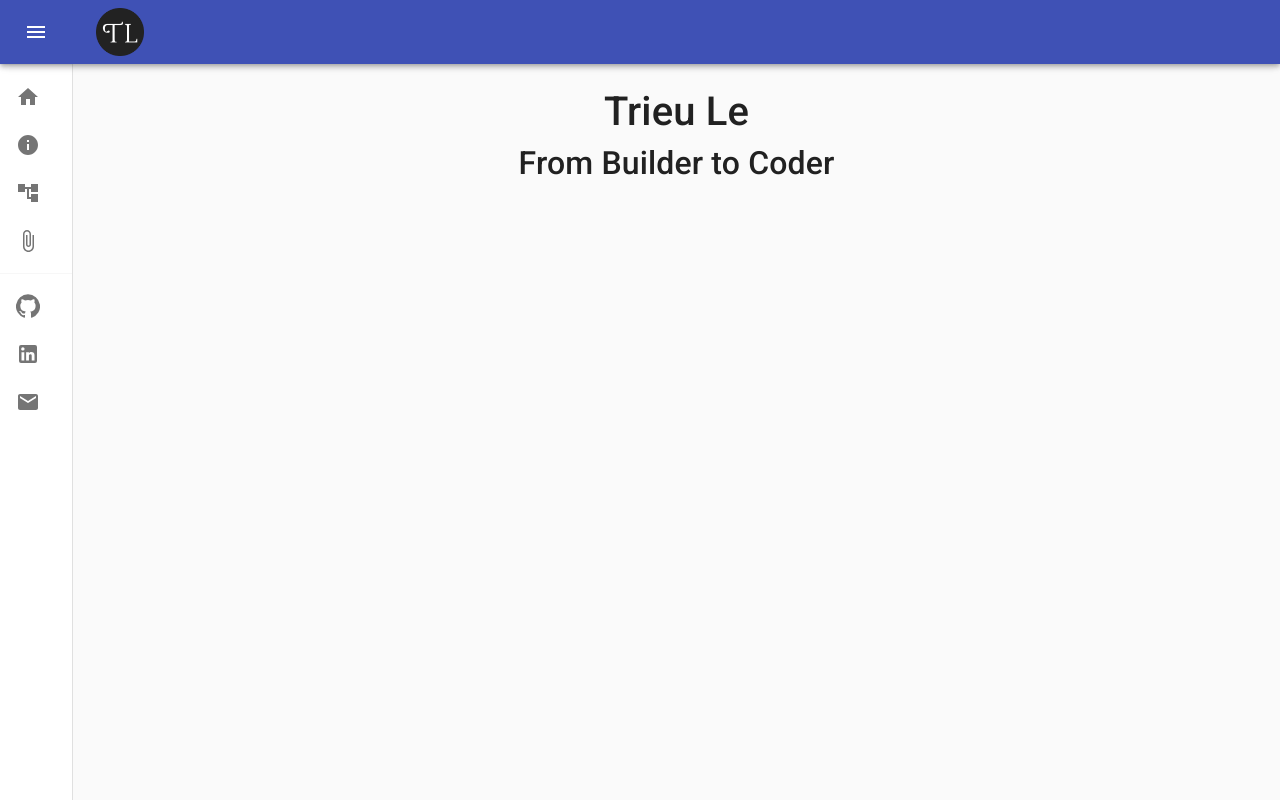
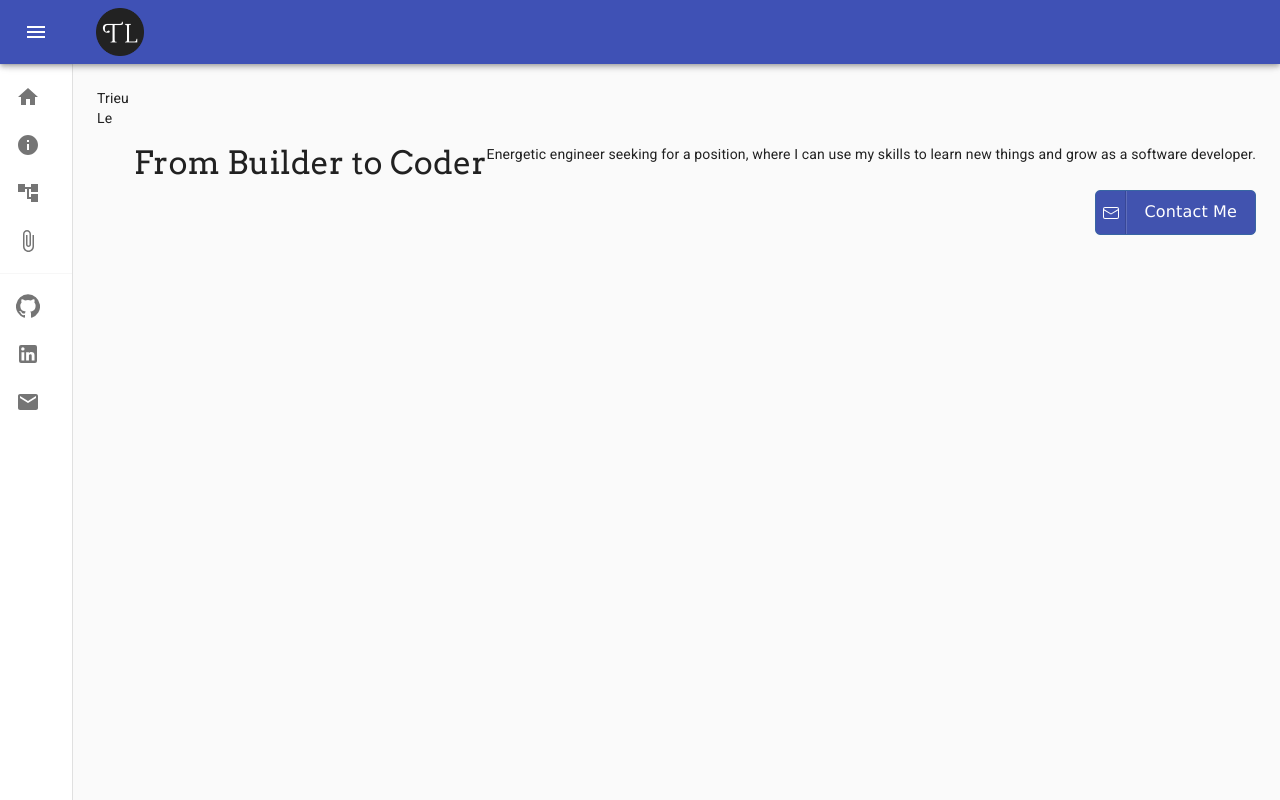
Before and after one commit to trieule50/trieu-le-portfolio-2.0, a React (Create React App) app: page / in a window 1280 px wide. Built offline with nearby package versions, Linux system fonts and the light colour scheme.

Commit message:
Edit style

```diff
--- a/public/index.html
+++ b/public/index.html
@@ -13,6 +13,8 @@
     <link rel="manifest" href="%PUBLIC_URL%/manifest.json" />
     <link rel="stylesheet" href="https://fonts.googleapis.com/css?family=Roboto:300,400,500,700&display=swap" />
     <link rel="stylesheet" href="https://fonts.googleapis.com/icon?family=Material+Icons" />
+    <link href="https://fonts.googleapis.com/css2?family=Arvo&display=swap" rel="stylesheet">
+    <link href="https://fonts.googleapis.com/css2?family=Roboto:wght@300&display=swap" rel="stylesheet">
     <title>Trieu Le</title>
   </head>
   <body>
--- a/src/components/About/index.js
+++ b/src/components/About/index.js
@@ -12,15 +12,25 @@ import AutoIcon from '../About/autocad.png';
 import BimIcon from '../About/bim.png';
 import NodeIcon from '../About/node-js.png';
 import BootIcon from '../About/bootstrapicon.png';
+import Profile from '../About/profile.jpeg';
 
 const About = () => {
     return(
         <div>
-            <h1>About</h1>
-            <p>I am a software engineer with a background in engineering. As a civil engineer, I enjoy solving problems in the most unorthodox way and creating projects that the general public uses everyday. During my time in project management, I became very passionate about technology more specifically, artificial intelligence in construction.  And on May 2021, I made a decision to study software engineering in hope to make a bigger impact on society.</p>
+            <h1 style={{padding: "1rem"}}>About</h1>
+            <div className="profile-container">
+                <img src={Profile} alt="profile picture" className="profile"/>
+            </div>
+            <div className="about-container">
+                <p style={{
+                    padding: "1.5rem",
+                    fontFamily: "Roboto",
+                    fontSize: "1rem"
+                }}>I am a software engineer with a background in engineering. As a civil engineer, I enjoy solving problems in the most unorthodox way and creating projects that the general public uses everyday. During my time in project management, I became very passionate about technology more specifically, artificial intelligence in construction.  And on May 2021, I made a decision to study software engineering in hope to make a bigger impact on society.</p>
+            </div>
             <div>
-                <h2>Skills</h2>
-                <Container style={{display:"flex", flexWrap:"wrap"}}>
+                <h2 style={{padding: "1rem"}}>Skills</h2>
+                <Container style={{display:"flex", flexWrap:"wrap", justifyContent:"center"}}>
                     <Card style={{ width: '10rem' }}>
                         <Card.Img variant="top" src={JSICON} style={{height: "6rem", width: "6rem"}}/>
                         <Card.Body>
--- a/src/components/Home/index.js
+++ b/src/components/Home/index.js
@@ -1,8 +1,19 @@
 const Home = () => {
     return(
-        <div>
-            <h1>Trieu Le</h1>
-            <h2>From Builder to Coder</h2>
+        <div className='home'>
+            <div>
+                <p>Trieu <br/><span>Le</span></p>
+            </div>
+            <div style={{display:'flex', flexWrap:'wrap', justifyContent: 'right'}}>
+                <h2>From Builder to Coder</h2>
+                <p>Energetic engineer seeking for a position, where I can use my skills to learn new things and grow as a software developer.</p>
+                <a class="css-button" href="mailto: trieule50@gmail.com" target="_blank">
+	            <span class="css-button-icon"><svg width="16" height="16" viewBox="2 2 16 16" fill="currentColor" xmlns="http://www.w3.org/2000/svg"><path fill-rule="evenodd" d="M16 5H4a1 1 0 00-1 1v8a1 1 0 001 1h12a1 1 0 001-1V6a1 1 0 00-1-1zM4 4a2 2 0 00-2 2v8a2 2 0 002 2h12a2 2 0 002-2V6a2 2 0 00-2-2H4z" clip-rule="evenodd"/>
+                <path fill-rule="evenodd" d="M2.071 6.243a.5.5 0 01.686-.172L10 10.417l7.243-4.346a.5.5 0 11.514.858L10 11.583 2.243 6.93a.5.5 0 01-.172-.686z" clip-rule="evenodd"/>
+                </svg></span>
+	            <span class="css-button-text">Contact Me</span>
+                </a>
+            </div>
         </div>
     )
 }
--- a/src/index.css
+++ b/src/index.css
@@ -16,7 +16,52 @@ h1, h2{
   text-align: center;
 }
 
+h1, h2{
+  font-family: 'Arvo', serif;
+  font-weight: bolder;
+}
+
 .links{
   display: flex;
   justify-content: space-evenly;
 }
+
+.profile{
+  height: 15rem;
+  border-radius: 100px;
+}
+
+.profile-container{
+text-align: center;
+}
+
+.css-button {
+	font-family: Verdana;
+	color: #ffffff;
+	font-size: 16px;
+	border-radius: 5px;
+	border: 1px #3866a3 solid;
+	background: linear-gradient(180deg, #4153af 5%, #4153af 100%);
+	cursor: pointer;
+	display: inline-flex;
+	align-items: center;
+  text-decoration: none;
+}
+.css-button:hover{
+  color: #ffffff;
+}
+.css-button:visited{
+  color: #ffffff;
+}
+.css-button-icon {
+	padding: 10px 7px;
+	border-right: 1px solid rgba(255, 255, 255, 0.16);
+	box-shadow: rgba(0, 0, 0, 0.14) -1px 0px 0px inset;
+}
+.css-button-icon svg {
+	vertical-align: middle;
+	position: relative;
+}
+.css-button-text {
+	padding: 10px 18px;
+}
```
Also changed, not shown: src/components/About/profile.jpeg (added).
